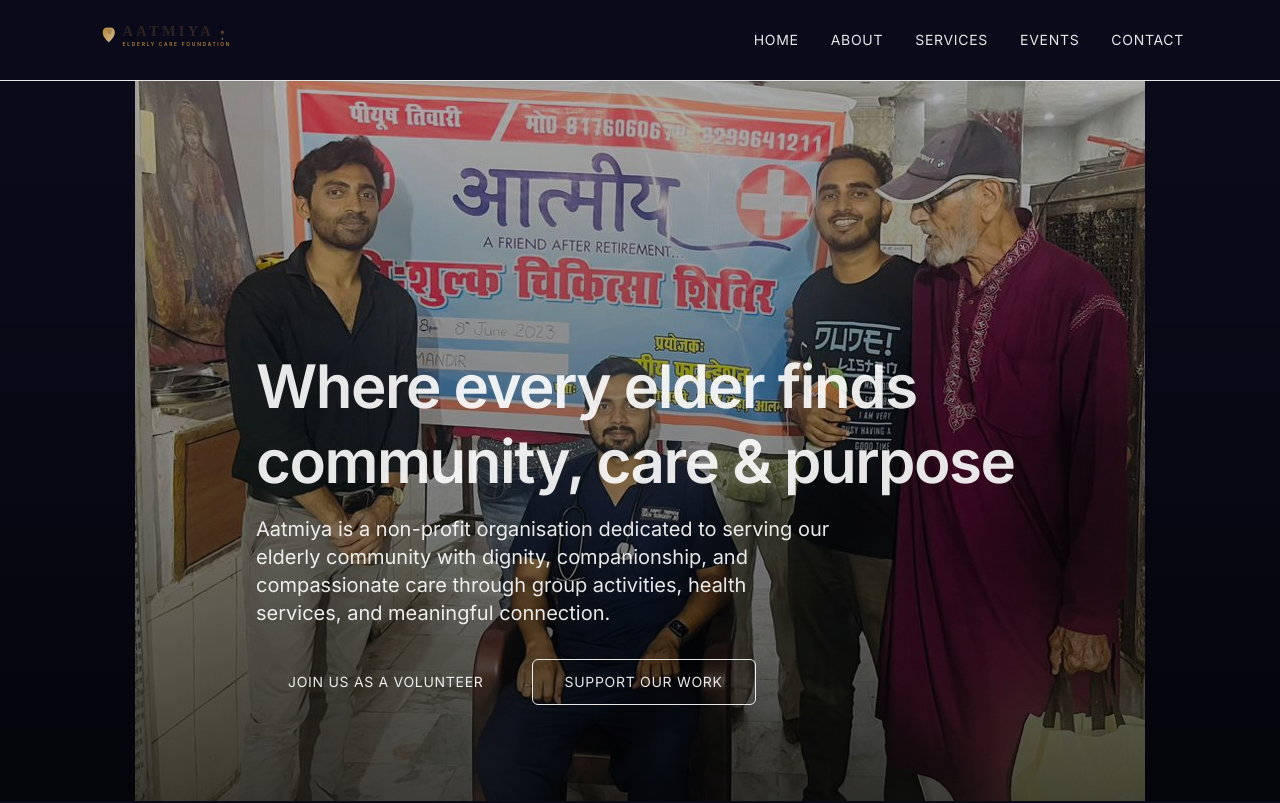
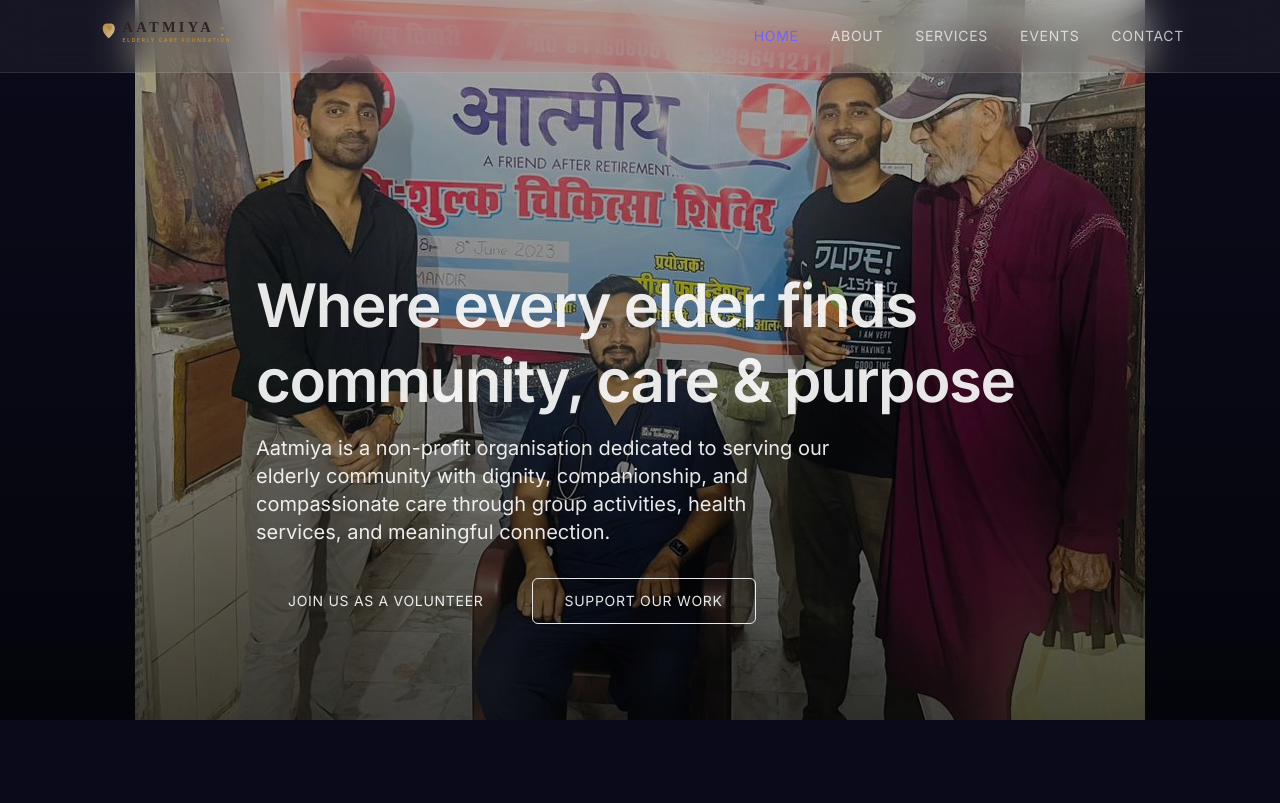
Before and after one commit to knee-tesh/aatmiya, a Next.js app: page / in a window 1280 px wide. Shown: the top 803 px of the page. Built offline with nearby package versions, Linux system fonts and the light colour scheme.

Commit message:
feat: glass navbar with scroll shrink and underline hover

```diff
--- a/src/components/Navbar.jsx
+++ b/src/components/Navbar.jsx
@@ -4,6 +4,7 @@
 import Image from "next/image";
 import { useRouter } from "next/router";
 import { Menu, X } from "lucide-react";
+import clsx from "clsx";
 
 const navLinks = [
   { href: "/", label: "Home" },
@@ -15,6 +16,7 @@
 
 export default function Navbar() {
   const [mobileOpen, setMobileOpen] = useState(false);
+  const [scrolled, setScrolled] = useState(false);
   const router = useRouter();
 
   useEffect(() => {
@@ -23,9 +25,20 @@
     return () => router.events.off("routeChangeComplete", handleRouteChange);
   }, [router.events]);
 
+  useEffect(() => {
+    const onScroll = () => setScrolled(window.scrollY > 20);
+    window.addEventListener("scroll", onScroll, { passive: true });
+    return () => window.removeEventListener("scroll", onScroll);
+  }, []);
+
   return (
-    <nav className="sticky top-0 z-50 bg-parchment border-b border-amber/20">
-      <div className="max-content flex items-center justify-between h-16 md:h-20">
+    <nav
+      className={clsx(
+        "fixed top-0 left-0 right-0 z-50 glass-nav transition-all duration-300",
+        scrolled ? "py-2" : "py-4"
+      )}
+    >
+      <div className="max-content flex items-center justify-between">
         <Link href="/" className="flex-shrink-0">
           <Image
             src="/images/logo.svg"
@@ -44,18 +57,20 @@
               <Link
                 key={link.href}
                 href={link.href}
-                className={`font-inter text-sm tracking-wider uppercase transition-colors ${
-                  isActive ? "text-walnut" : "text-ink hover:text-amber"
-                }`}
+                className={clsx(
+                  "font-inter text-sm tracking-wider uppercase transition-colors relative group",
+                  isActive ? "text-aurora" : "text-white/70 hover:text-white"
+                )}
               >
                 {link.label}
+                <span className="absolute -bottom-1 left-0 w-0 h-[2px] bg-aurora transition-transform duration-300 origin-left group-hover:w-full" />
               </Link>
             );
           })}
         </div>
 
         <button
-          className="lg:hidden p-2 text-ink hover:text-amber transition-colors"
+          className="lg:hidden p-2 text-white/70 hover:text-white transition-colors"
           onClick={() => setMobileOpen(true)}
           aria-label="Open menu"
         >
@@ -66,14 +81,14 @@
       {mobileOpen && (
         <div className="fixed inset-0 z-50 lg:hidden">
           <div
-            className="fixed inset-0 bg-black/30"
+            className="fixed inset-0 bg-black/60"
             onClick={() => setMobileOpen(false)}
           />
-          <div className="fixed top-0 right-0 h-full w-72 bg-parchment shadow-xl p-6">
+          <div className="fixed top-0 right-0 h-full w-72 glass-strong p-6">
             <div className="flex justify-end mb-8">
               <button
                 onClick={() => setMobileOpen(false)}
-                className="p-2 text-ink hover:text-amber transition-colors"
+                className="p-2 text-white/70 hover:text-white transition-colors"
                 aria-label="Close menu"
               >
                 <X size={24} />
@@ -86,9 +101,10 @@
                   <Link
                     key={link.href}
                     href={link.href}
-                    className={`font-inter text-base tracking-wider uppercase transition-colors ${
-                      isActive ? "text-walnut" : "text-ink hover:text-amber"
-                    }`}
+                    className={clsx(
+                      "font-inter text-base tracking-wider uppercase transition-colors",
+                      isActive ? "text-aurora" : "text-white/70 hover:text-white"
+                    )}
                   >
                     {link.label}
                   </Link>
```
